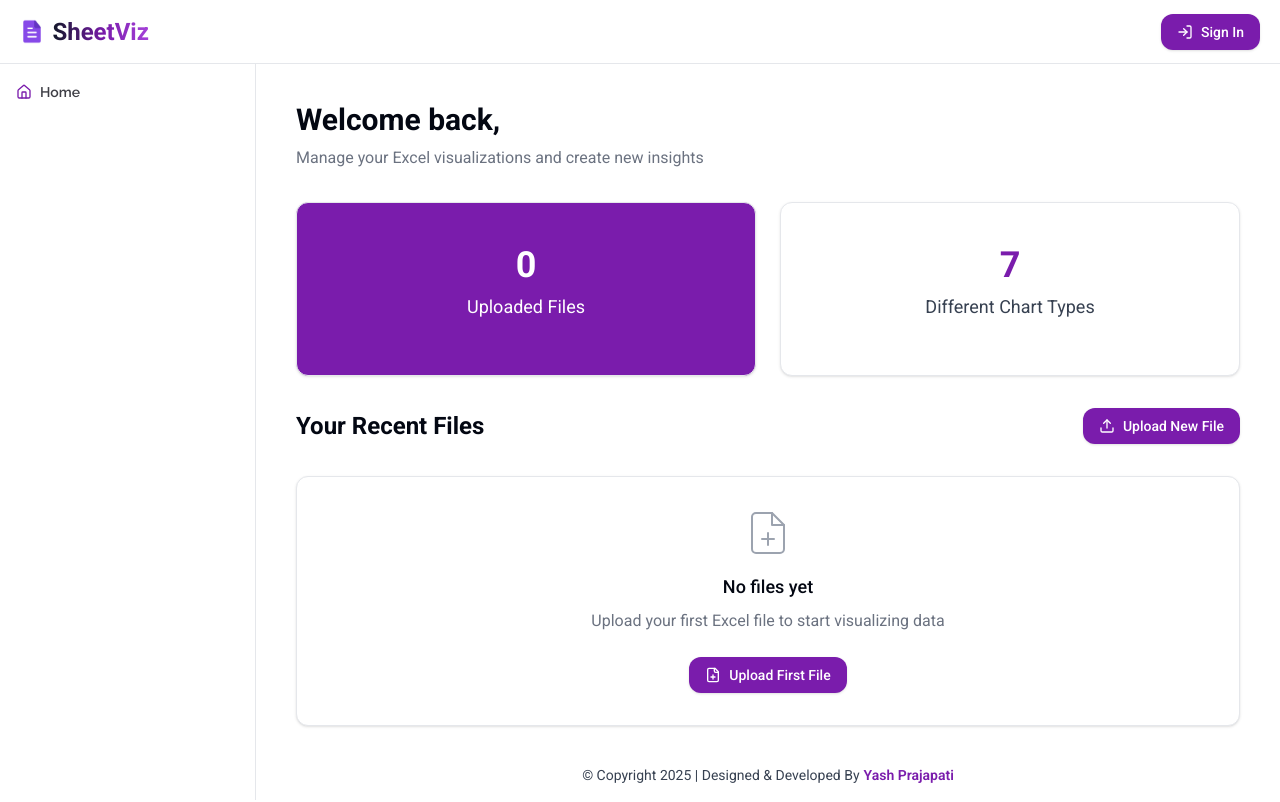
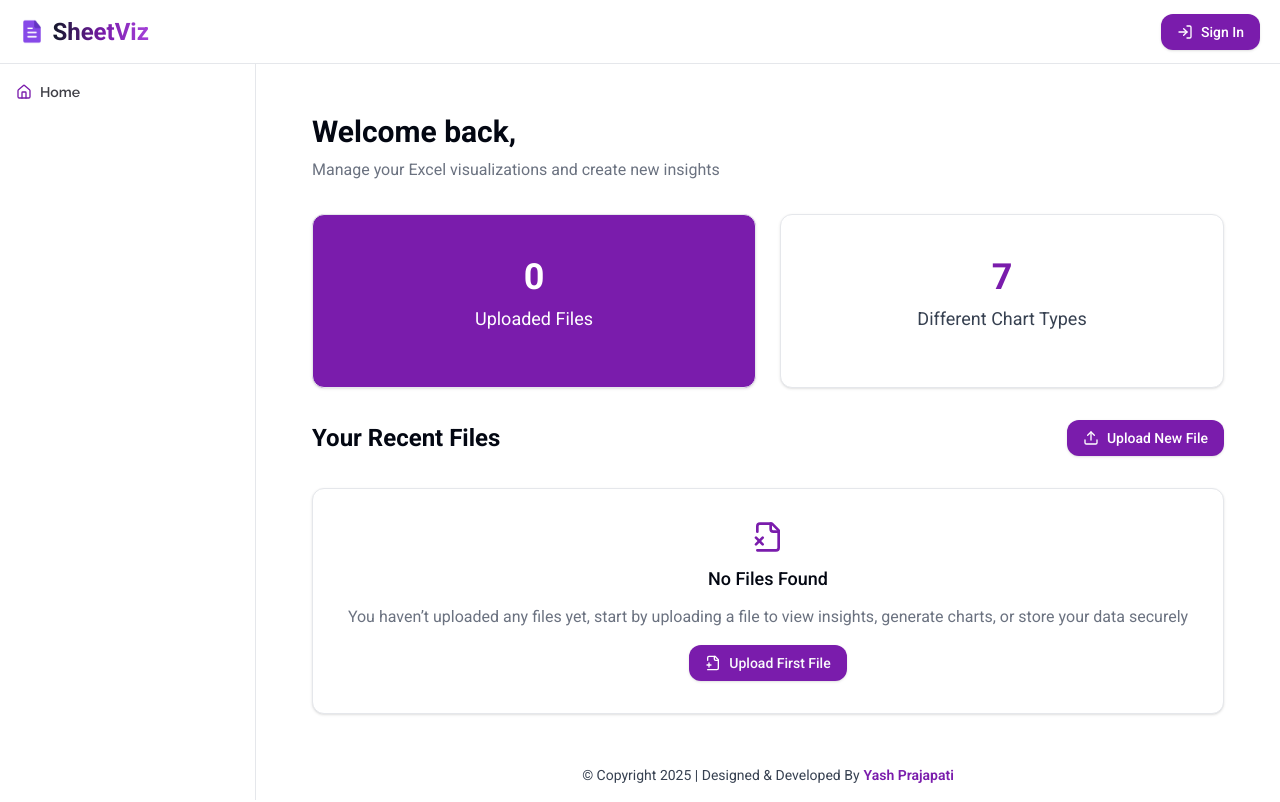
Before and after one commit to Coding1610/sheetviz, a React (Vite) app in the folder Frontend/: page /dashboard in a window 1280 px wide. Built offline with nearby package versions, Linux system fonts and the light colour scheme; no server answers.

Commit message:
added empty file component

```diff
--- a/Frontend/src/components/Dashboard/Dashboard.jsx
+++ b/Frontend/src/components/Dashboard/Dashboard.jsx
@@ -1,14 +1,14 @@
-import React, { useState, useEffect } from 'react';
+import React from 'react';
 import { Link } from 'react-router-dom';
 import { Button } from '@/components/ui/button';
-import { Card, CardContent, CardHeader, CardTitle } from '@/components/ui/card';
+import { Card, CardContent } from '@/components/ui/card';
 import {
   DropdownMenu,
   DropdownMenuContent,
   DropdownMenuItem,
   DropdownMenuTrigger
 } from "@/components/ui/dropdown-menu";
-import { Upload, FilePlus } from 'lucide-react';
+import { Upload, FilePlus2, FileX2 } from 'lucide-react';
 import { RouteUploadFile } from '@/helpers/RouteName';
 import { useSelector } from 'react-redux';
 import { getEnv } from '@/helpers/getEnv';
@@ -28,7 +28,7 @@ const Dashboard = () => {
     if(loading) return <Loading/>
 
     return (
-        <div className="mx-auto animate-fade-in w-full pl-10 pr-10 font-roboto mt-6 mb-8">
+        <div className="mx-auto animate-fade-in w-full pl-14 pr-14 font-roboto mt-6 mb-8">
         <div className="mb-8 animate-fade-in">
             <h1 className="text-3xl font-bold">Welcome back, {user?.user?.name}</h1>
             <p className="text-gray-500 mt-2">Manage your Excel visualizations and create new insights</p>
@@ -90,19 +90,12 @@ const Dashboard = () => {
             :
             <>
             <Card className="p-8 text-center">
-                <div className="text-gray-500 mb-4">
-                <svg xmlns="http://www.w3.org/2000/svg" width="48" height="48" viewBox="0 0 24 24" fill="none" stroke="currentColor" strokeWidth="1" strokeLinecap="round" strokeLinejoin="round" className="mx-auto text-gray-400">
-                    <path d="M14 2H6a2 2 0 0 0-2 2v16a2 2 0 0 0 2 2h12a2 2 0 0 0 2-2V8z"></path>
-                    <polyline points="14 2 14 8 20 8"></polyline>
-                    <path d="M12 18v-6"></path>
-                    <path d="M9 15h6"></path>
-                </svg>
-                </div>
-                <h3 className="text-lg font-medium mb-2">No files yet</h3>
-                <p className="text-gray-500 mb-6">Upload your first Excel file to start visualizing data</p>
-                <Button asChild className="bg-darkRed hover:bg-midRed rounded-lg">
-                    <Link to={RouteUploadFile} className="text-white font-roboto">
-                    <FilePlus className="text-white" />
+                <FileX2 className='text-center w-full text-darkRed mb-3' size={32}/>
+                <h3 className="text-lg font-medium mb-3">No Files Found</h3>
+                <p className="text-gray-500 mb-4">You haven’t uploaded any files yet, start by uploading a file to view insights, generate charts, or store your data securely</p>
+                <Button className="bg-darkRed hover:bg-midRed rounded-lg">
+                    <Link to={RouteUploadFile} className='flex gap-2 justify-center items-center'>
+                        <FilePlus2 className='text-white'/>
                         Upload First File
                     </Link>
                 </Button>
--- a/Frontend/src/components/FileUpload/AdminFileCard.jsx
+++ b/Frontend/src/components/FileUpload/AdminFileCard.jsx
@@ -4,10 +4,9 @@ import { Button } from '../ui/button'
 import { Link } from 'react-router-dom'
 import { deleteData } from '@/helpers/handleDelete'
 import { getEnv } from '@/helpers/getEnv'
-import { Eye, Trash } from 'lucide-react'
+import { Trash } from 'lucide-react'
 import { showToast } from '@/helpers/showToast'
 import { useNavigate } from 'react-router-dom'
-import { RouteFileView } from '@/helpers/RouteName'
 
 export default function AdminFileCard({
     fileId,
@@ -46,11 +45,6 @@ export default function AdminFileCard({
                             <span className="text-[15px] font-semibold text-black">{author}</span>
                         </div>
                         <div className='flex items-center gap-2'>
-                            <Button className="rounded-full px-2.5 bg-white border-none shadow-none hover:bg-darkRed text-darkRed hover:text-white">
-                                <Link to={RouteFileView(fileId)}>
-                                <Eye size={16}/>
-                                </Link>
-                            </Button>
                             <Button onClick={ () => handleDelete(fileId)} className="rounded-full px-2.5 bg-white border-none shadow-none hover:bg-darkRed text-darkRed hover:text-white">
                                 <Link>
                                     <Trash size={16}/>
--- a/Frontend/src/pages/GetAllFiles.jsx
+++ b/Frontend/src/pages/GetAllFiles.jsx
@@ -23,7 +23,7 @@ export default function GetAllFiles() {
             <div className="mb-8 mt-8">
                 <h1 className="text-3xl font-bold">File Management</h1>
                 <p className="text-gray-600 mt-2">
-                  Access and manage all files uploaded by users. You can delete files to maintain system integrity.
+                  Access and manage all files uploaded by users, You can delete files to maintain system integrity
                 </p>
             </div>
         {fileData?.files?.length > 0 ?
@@ -60,7 +60,7 @@ export default function GetAllFiles() {
             <Card className="p-8 text-center">
                 <FileX2 className='text-center w-full text-darkRed mb-3' size={32}/>
                 <h3 className="text-lg font-medium mb-3">No Files Found</h3>
-                <p className="text-gray-500">View and manage all files uploaded by users across the platform. You can delete any file from here.</p>
+                <p className="text-gray-500">There are currently no files uploaded by users, once users upload files, they will be listed here for review and management</p>
             </Card>
             </>
         }
--- a/Frontend/src/pages/UploadedFiles.jsx
+++ b/Frontend/src/pages/UploadedFiles.jsx
@@ -4,11 +4,11 @@ import { getEnv } from '@/helpers/getEnv';
 import { useFetch } from '@/hooks/useFtech';
 import { useSelector } from 'react-redux';
 import FileCard from '@/components/FileUpload/FileCard';
-import { FilePlus } from 'lucide-react';
+import { FileX2, FilePlus2 } from 'lucide-react';
 import { Card } from '@/components/ui/card';
+import { RouteUploadFile } from '@/helpers/RouteName';
+import { Link } from 'react-router-dom';
 import { Button } from '@/components/ui/button';
-import { Link } from 'react-router-dom';
-import { RouteUploadFile } from '@/helpers/RouteName';
 
 export default function UploadedFiles() {
 
@@ -61,19 +61,12 @@ export default function UploadedFiles() {
             :
             <>
             <Card className="p-8 text-center">
-                <div className="text-gray-500 mb-4">
-                <svg xmlns="http://www.w3.org/2000/svg" width="48" height="48" viewBox="0 0 24 24" fill="none" stroke="currentColor" strokeWidth="1" strokeLinecap="round" strokeLinejoin="round" className="mx-auto text-gray-400">
-                    <path d="M14 2H6a2 2 0 0 0-2 2v16a2 2 0 0 0 2 2h12a2 2 0 0 0 2-2V8z"></path>
-                    <polyline points="14 2 14 8 20 8"></polyline>
-                    <path d="M12 18v-6"></path>
-                    <path d="M9 15h6"></path>
-                </svg>
-                </div>
-                <h3 className="text-lg font-medium mb-2">No files yet</h3>
-                <p className="text-gray-500 mb-6">Upload your first Excel file to start visualizing data</p>
-                <Button asChild className="bg-darkRed hover:bg-midRed rounded-lg">
-                    <Link to={RouteUploadFile} className="text-white font-roboto">
-                    <FilePlus className="text-white" />
+                <FileX2 className='text-center w-full text-darkRed mb-3' size={32}/>
+                <h3 className="text-lg font-medium mb-3">No Files Found</h3>
+                <p className="text-gray-500 mb-4">You haven’t uploaded any files yet, start by uploading a file to view insights, generate charts, or store your data securely</p>
+                <Button className="bg-darkRed hover:bg-midRed rounded-lg">
+                    <Link to={RouteUploadFile} className='flex gap-2 justify-center items-center'>
+                        <FilePlus2 className='text-white'/>
                         Upload First File
                     </Link>
                 </Button>
```
